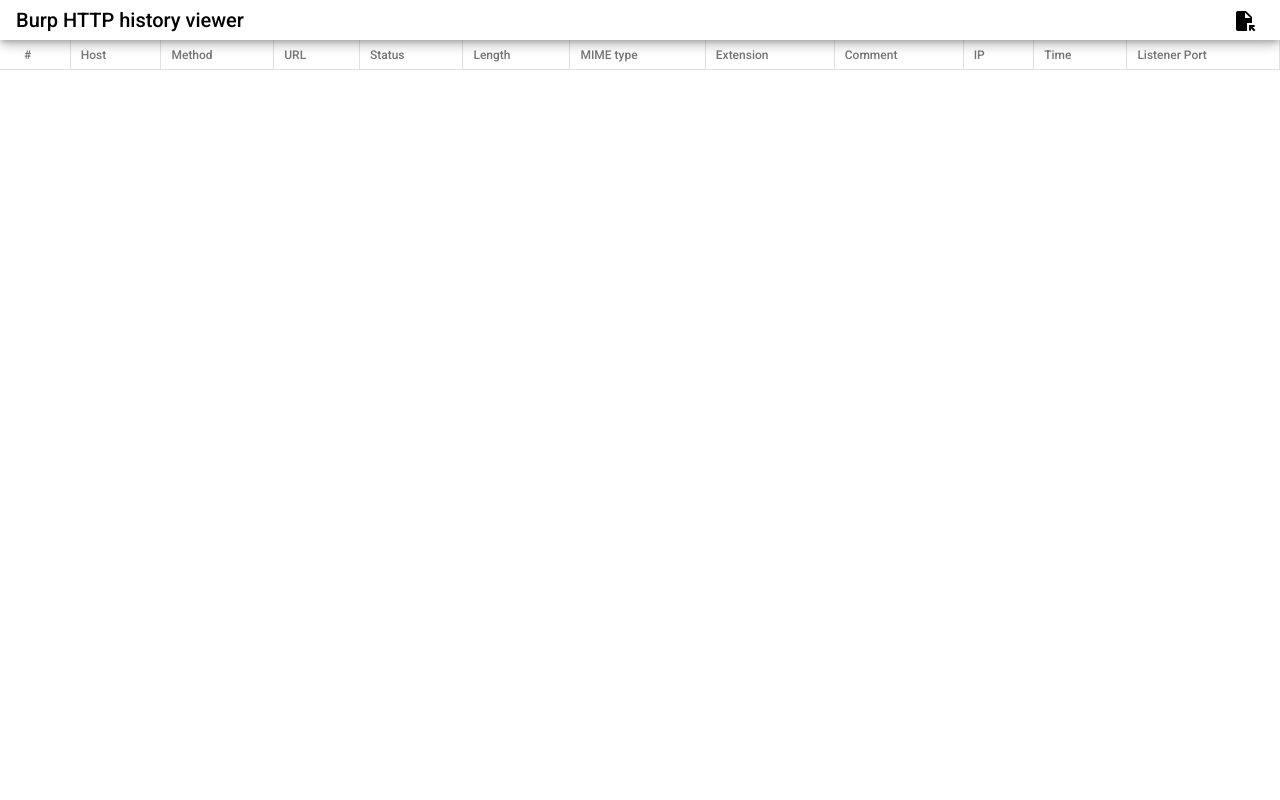
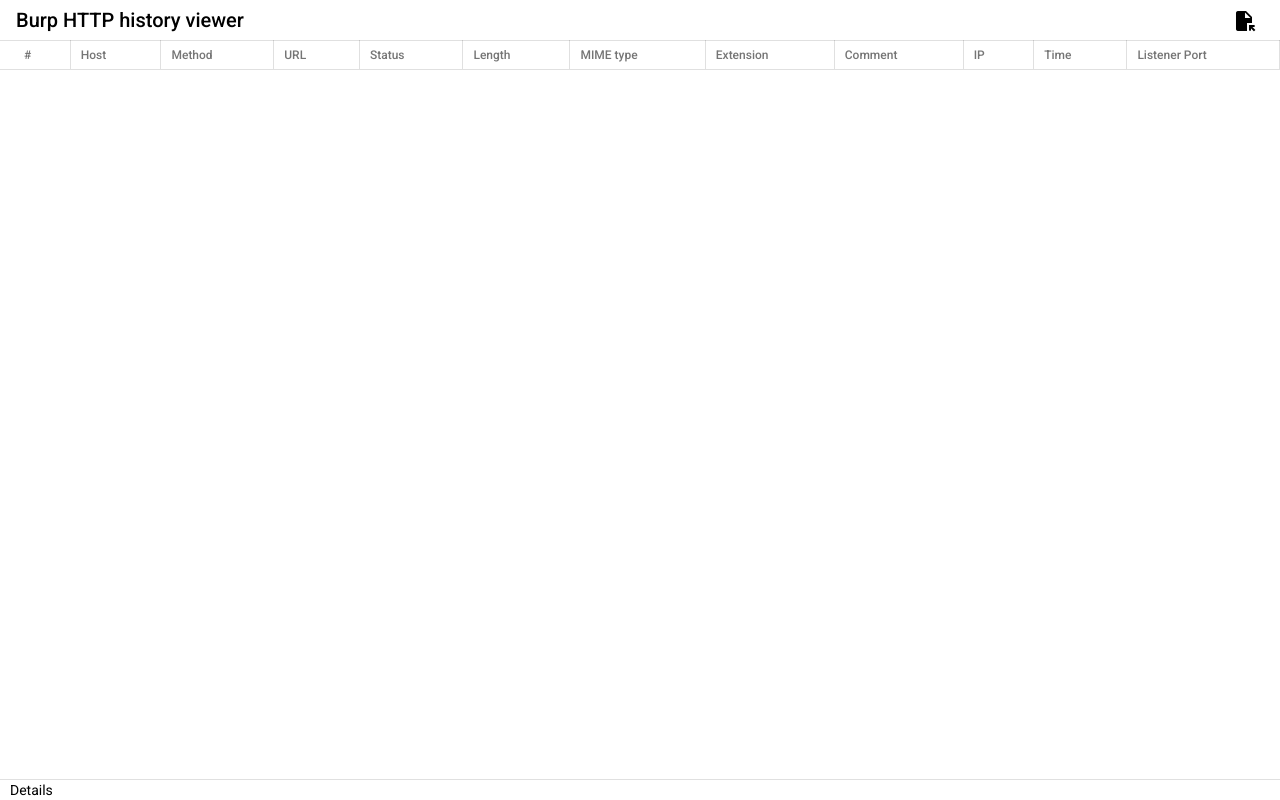
Before and after one commit to adityatelange/bhhb, an Angular app: page / in a window 1280 px wide. Built offline with nearby package versions, Linux system fonts and the light colour scheme.

Commit message:
Add footer component

```diff
--- a/src/app/app.component.css
+++ b/src/app/app.component.css
@@ -4,8 +4,29 @@
   left: 0;
   right: 0;
   z-index: 2;
+  border-bottom: 1px solid rgba(0, 0, 0, 0.12);
 }
+
 app-main {
   margin-top: 40px;
-  height: calc(100% - 40px);
+  height: calc(100% - 60px);
+  margin-bottom: 20px;
 }
+
+app-footer {
+  position: fixed;
+  bottom: 0;
+  left: 0;
+  right: 0;
+  z-index: 2;
+  border-top: 1px solid rgba(0, 0, 0, 0.12);
+}
+
+@media (prefers-color-scheme: dark) {
+  app-header {
+    border-bottom: 1px solid rgba(255, 255, 255, 0.12);
+  }
+  app-footer {
+    border-top: 1px solid rgba(255, 255, 255, 0.12);
+  }
+}
--- a/src/app/app.component.html
+++ b/src/app/app.component.html
@@ -1,2 +1,3 @@
-<app-header class="mat-elevation-z6"></app-header>
+<app-header></app-header>
 <app-main></app-main>
+<app-footer></app-footer>
--- a/src/app/app.module.ts
+++ b/src/app/app.module.ts
@@ -6,12 +6,14 @@
 import { AngularMaterialModule } from './modules/angular-material/angular-material.module';
 import { HeaderComponent } from './components/header/header.component';
 import { MainComponent } from './components/main/main.component';
+import { FooterComponent } from './components/footer/footer.component';
 
 @NgModule({
   declarations: [
     AppComponent,
     HeaderComponent,
-    MainComponent
+    MainComponent,
+    FooterComponent
   ],
   imports: [
     BrowserModule,
--- /dev/null
+++ b/src/app/components/footer/footer.component.css
@@ -0,0 +1,24 @@
+.navbar-footer {
+  display: flex;
+  flex-wrap: wrap;
+  align-items: center;
+  width: 100%;
+  height: 20px;
+  background: rgb(255, 255, 255);
+  color: inherit;
+  margin: auto 10px;
+}
+
+.toolbar-spacer {
+  flex: 1 1 auto;
+}
+
+.hidden {
+  display: none;
+}
+
+@media (prefers-color-scheme: dark) {
+  .navbar-footer {
+    background: rgb(29, 30, 32);
+  }
+}
--- /dev/null
+++ b/src/app/components/footer/footer.component.html
@@ -0,0 +1,6 @@
+<nav class="navbar-footer">
+    <span>Details</span>
+
+    <span class="toolbar-spacer"></span>
+
+</nav>
--- /dev/null
+++ b/src/app/components/footer/footer.component.ts
@@ -0,0 +1,15 @@
+import { Component, OnInit } from '@angular/core';
+
+@Component({
+  selector: 'app-footer',
+  templateUrl: './footer.component.html',
+  styleUrls: ['./footer.component.css']
+})
+export class FooterComponent implements OnInit {
+
+  constructor() { }
+
+  ngOnInit(): void {
+  }
+
+}
```
Also changed, not shown: 1 other file (tests, documents, lock files or other folders).
